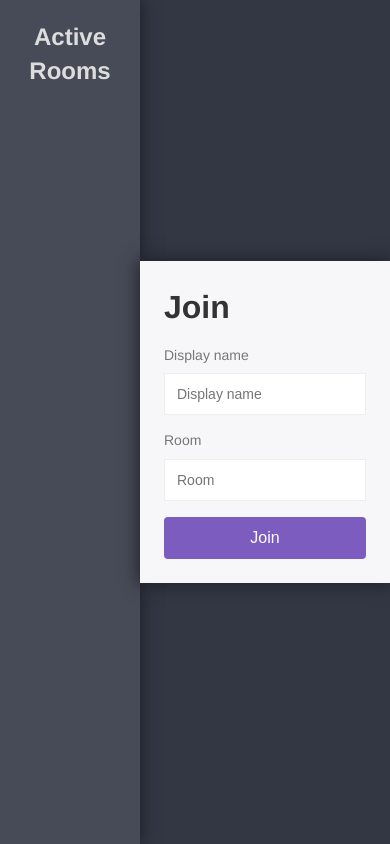
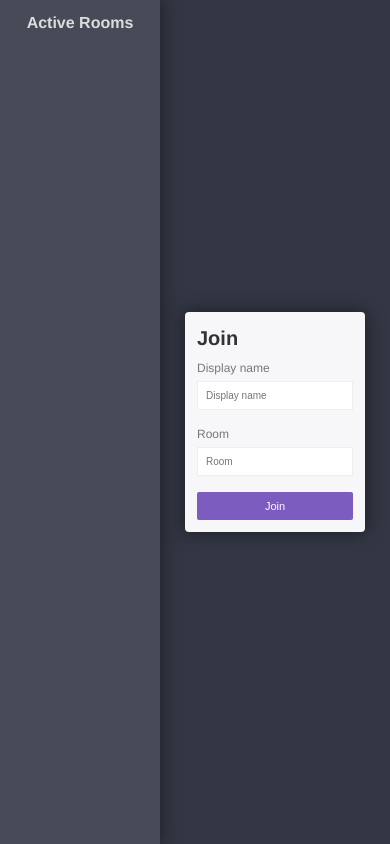
Before and after one commit to aadityar73/chat-app, a website: page public/index.html in a window 390 px wide. Drawn offline with nearby package versions, Linux system fonts and the light colour scheme; no server answers.

Commit message:
feat(home-page): implement responsive design for home page

```diff
--- a/public/css/styles.css
+++ b/public/css/styles.css
@@ -1,5 +1,13 @@
+/*
+  Breakpoints:
+  640
+  768
+  1024
+  1280
+  1536
+*/
+
 /* General Styles */
-
 * {
   margin: 0;
   padding: 0;
@@ -52,7 +60,6 @@ button:disabled {
 }
 
 /* Join Page Styles */
-
 .container {
   background: #333744;
   display: flex;
@@ -76,6 +83,7 @@ button:disabled {
 }
 
 .centered-form__box {
+  border-radius: 0.4rem;
   background: #f7f7fa;
 }
 
@@ -101,7 +109,6 @@ button:disabled {
 }
 
 /* Chat Page Layout */
-
 .chat {
   display: flex;
 }
@@ -115,7 +122,6 @@ button:disabled {
 }
 
 /* Chat styles */
-
 .chat__main {
   flex-grow: 1;
   display: flex;
@@ -130,7 +136,6 @@ button:disabled {
 }
 
 /* Message Styles */
-
 .message__name {
   font-weight: 600;
   font-size: 1.4rem;
@@ -147,7 +152,6 @@ button:disabled {
 }
 
 /* Message Composition Styles */
-
 .compose {
   display: flex;
   flex-shrink: 0;
@@ -183,7 +187,6 @@ button:disabled {
 }
 
 /* Chat Sidebar Styles */
-
 .room-title {
   font-weight: 400;
   font-size: 2.2rem;
@@ -225,3 +228,101 @@ h1,
 .message {
   margin-bottom: 1.6rem;
 }
+
+/* When the screen width is 600px or less */
+@media (max-width: 600px) {
+  h1 {
+    font-size: 2.4rem;
+    margin-bottom: 1rem;
+  }
+
+  h2 {
+    font-size: 2rem;
+  }
+
+  input {
+    font-size: 1.2rem;
+    padding: 1rem;
+  }
+
+  .centered-form__box,
+  .active__rooms {
+    padding: 1.8rem;
+    width: 20rem;
+  }
+
+  label {
+    font-size: 1.4rem;
+    margin-bottom: 0.8rem;
+  }
+
+  .join-button {
+    padding: 1rem;
+    border-radius: 0.2rem;
+    font-size: 1.4rem;
+  }
+}
+
+@media (max-width: 450px) {
+  h1 {
+    font-size: 2rem;
+    margin-bottom: 0.8rem;
+  }
+
+  h2 {
+    font-size: 1.6rem;
+  }
+
+  input {
+    font-size: 1rem;
+    padding: 0.8rem;
+  }
+
+  .centered-form__box,
+  .active__rooms {
+    padding: 1.2rem;
+  }
+
+  .centered-form__box {
+    width: 18rem;
+  }
+
+  .active__rooms {
+    width: 16rem;
+  }
+
+  label {
+    font-size: 1.2rem;
+    margin-bottom: 0.4rem;
+  }
+
+  .join-button {
+    padding: 0.8rem;
+    font-size: 1.1rem;
+  }
+}
+
+@media (max-width: 380px) {
+  h1 {
+    font-size: 1.8rem;
+  }
+
+  h2 {
+    font-size: 1.5rem;
+  }
+
+  .active__rooms {
+    padding: 1rem;
+    width: 10rem;
+  }
+}
+
+@media (max-width: 330px) {
+  .centered-form__box {
+    width: 16rem;
+  }
+
+  .active__rooms {
+    width: 8rem;
+  }
+}
--- a/public/index.html
+++ b/public/index.html
@@ -34,7 +34,7 @@
               id="room-input"
               required
             />
-            <button type="submit">Join</button>
+            <button class="join-button" type="submit">Join</button>
           </form>
         </div>
       </div>
```
